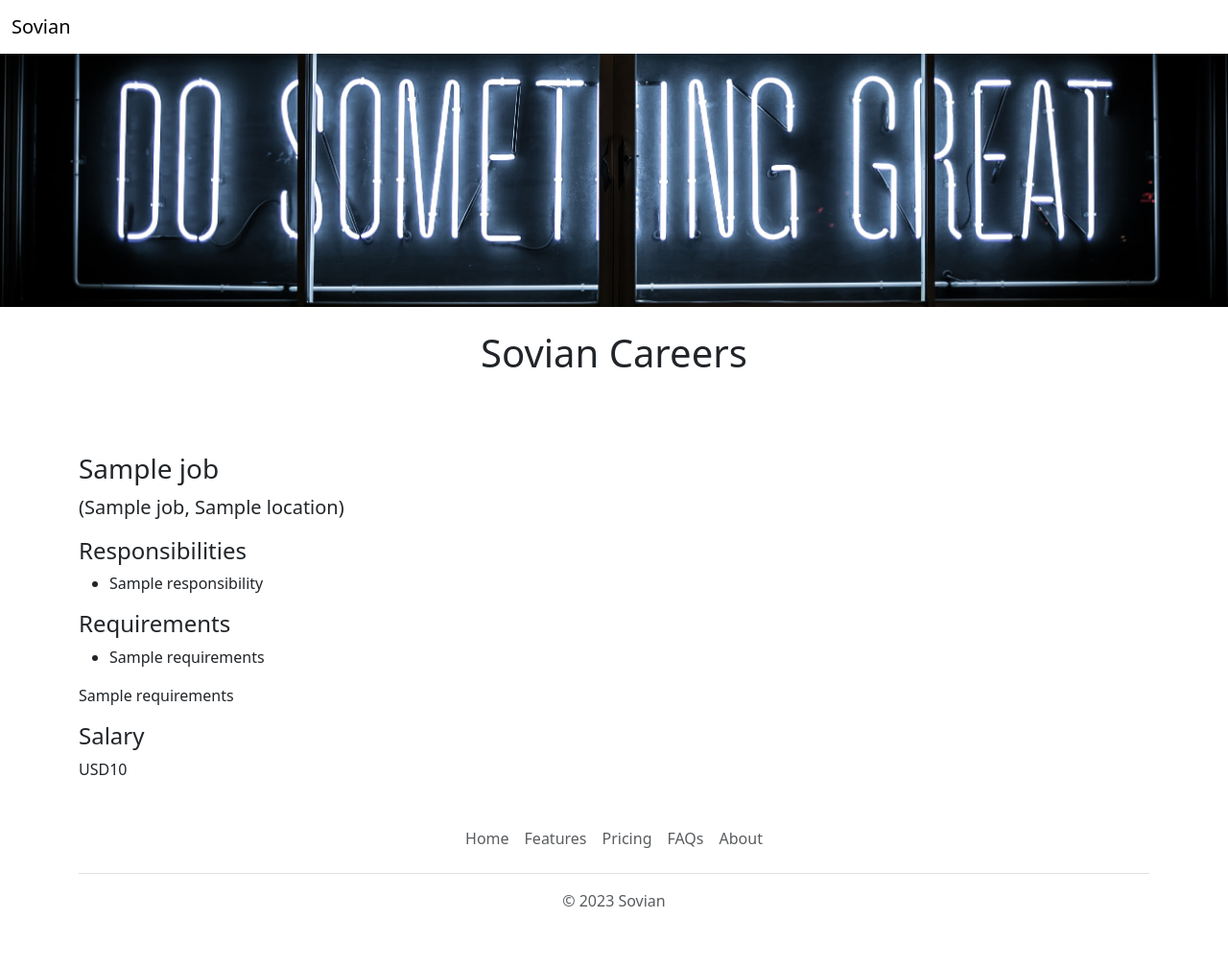
After one commit to simranchauhan1/sovian-careers-website-v2, a Flask app: template templates/jobpage.html in a window 1280 px wide. The commit adds this page. Shown: the whole page at 96% size. Run offline with Flask 3, Linux system fonts and the light colour scheme; the template is opened without the code that fills it: most values are stand-ins (such as "Sample title", 1, 10 or a date in 2020).

Commit message:
updated the home.html file and creat some other files as per requirement.

```diff
--- a/app.py
+++ b/app.py
@@ -1,17 +1,27 @@
 from flask import Flask, render_template, jsonify
-from database import load_jobs_from_db
+from database import load_jobs_from_db, load_job_from_db
 
 app = Flask(__name__)
 
+
 @app.route("/")
 def hello_sovian():
-  jobs=load_jobs_from_db()
-  return render_template('home.html', jobs=jobs, company_name='Sovian')
+  jobs = load_jobs_from_db()
+  return render_template('home.html', jobs=jobs)
 
 
 @app.route("/api/jobs")
 def list_jobs():
-  return jsonify(JOBS)
+  jobs = load_jobs_from_db()
+  return jsonify(jobs)
+
+
+@app.route("/jobs/<id>")
+def show_job(id):
+  job = load_job_from_db(id)
+  if not job:
+    return "Not Found", 404
+  return render_template('jobpage.html', job=job)
 
 
 if __name__ == '__main__':
--- /dev/null
+++ b/templates/banner.html
@@ -0,0 +1,10 @@
+<style>
+      #banner{
+        height: 320px;
+        width: 100%;
+        object-fit: cover;
+        margin-bottom:16px;
+      }
+    </style>
+
+ <img id="banner" class="img-fluid" src ="https://sovian-carrers-websitw--simranchauhan2.repl.co/static/banner.jpg " height= "320px">
--- /dev/null
+++ b/templates/bootstrap.html
@@ -0,0 +1,8 @@
+<meta charset="utf-8">
+    <meta name="viewport" content="width=device-width, initial-
+      scale=1">
+     <link href="https://cdn.jsdelivr.net/npm/bootstrap@5.3.0-
+      alpha3/dist/css/bootstrap.min.css" rel="stylesheet"
+      integrity="sha384-
+    KK94CHFLLe+nY2dmCWGMq91rCGa5gtU4mk92HdvYe+M/SXH301p5ILy+dN9+nJOZ"
+     crossorigin="anonymous">
--- a/templates/jobitem.html
+++ b/templates/jobitem.html
@@ -11,11 +11,10 @@
     <div>
       <b>Salary</b>{{jobs['salary']}}
     </div>
-    {% endif%}
+    {% endif %}
   </div>
   <div class="col-3 padding-right:16px;">
-  <a href="mailto:hello@sovian.ai?subject=Application
-   for{{jobs['title']}} " type="button" class="btn btn-outline-primary
+  <a href="/job/{{job['id']}} " type="button" class="btn btn-outline-primary
    float-right aling-middle">Apply </a>
   </div>
 
--- /dev/null
+++ b/templates/jobpage.html
@@ -0,0 +1,38 @@
+<!DOCTYPE html>
+<html>
+  <head>
+    <title>{{job.title}} Careers</title>
+    {% include 'bootstrap.html' %}
+    {% include 'banner.html' %}
+
+  <div class="container">
+    <h1 class="text-center mt-2 mb-4">
+      Sovian Careers
+    </h1>
+
+  </head>
+  <body>
+    {% include 'nav.html'%}
+
+    <h3>{{job.title}}</h3>
+    <p class="lead">{{job,location}}</p>
+
+    <h4>Responsibilities</h4>
+    <ul>{% for line in job.responsibility.split("/n")%}
+      <li>{{line}}</li>
+      {% endfor %}
+    </ul>
+
+    <h4>Requirements</h4>
+     <ul>{% for line in job.requirements.split("/n")%}
+      <li>{{line}}</li>
+      {% endfor %}
+    </ul>
+    <p>{{job.requirements}}</p>
+    <h4>Salary</h4>
+    <p>{{job.currency}}{{job.salary}}</p>
+
+  </div>
+    {% include 'footer.html' %}
+  </body>
+</html>
--- a/templates/nav.html
+++ b/templates/nav.html
@@ -1,7 +1,6 @@
 <nav class="navbar shadow-sm fixed-top bg-white">
   <div class="container-fluid">
-    <a class="navbar-brand" href="#">
-
+    <a class="navbar-brand" href="/">
       Sovian
     </a>
   </div>
```
Also changed, not shown: database.py (+12 -2 lines), templates/home.html (+3 -16 lines).
